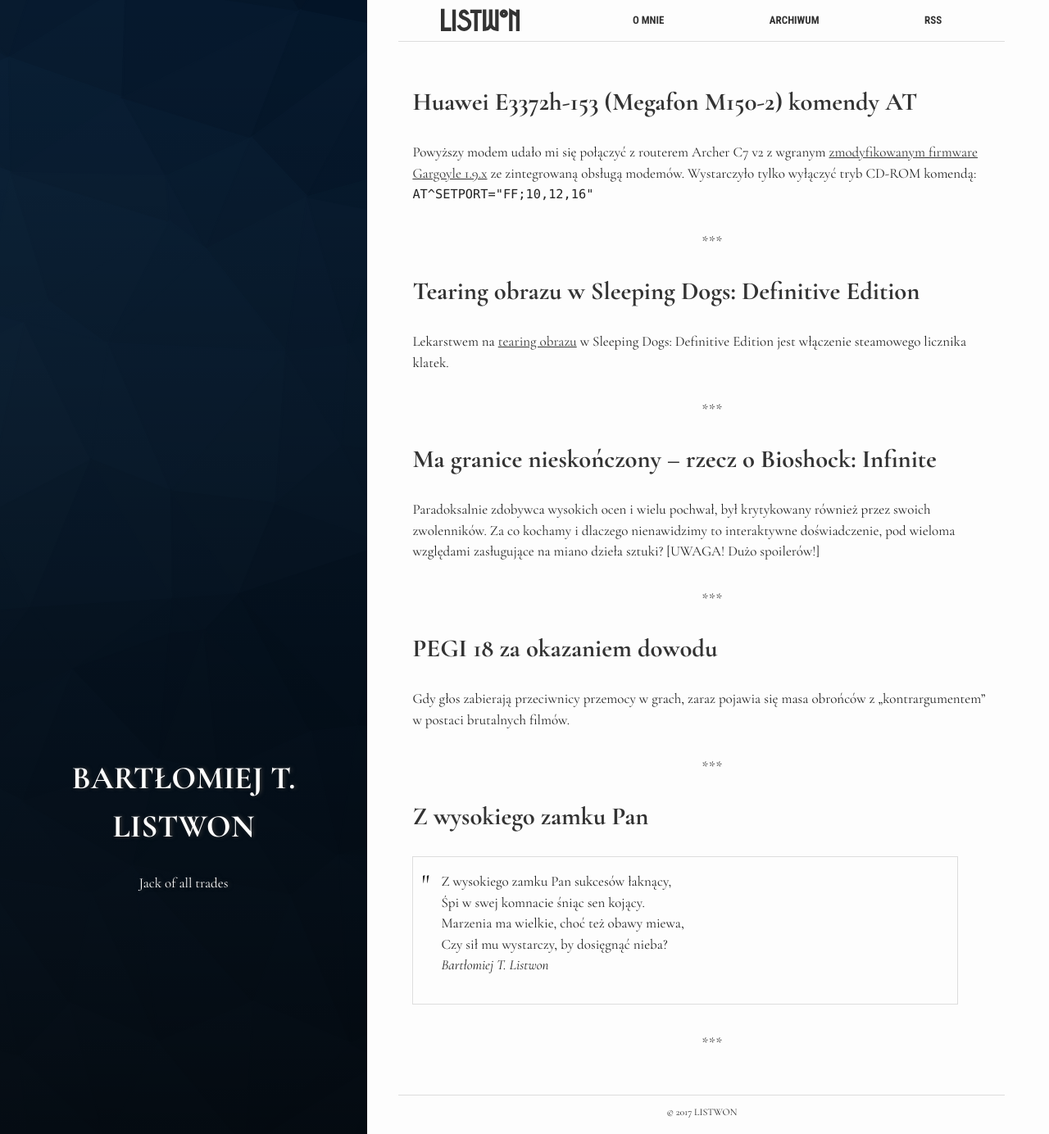
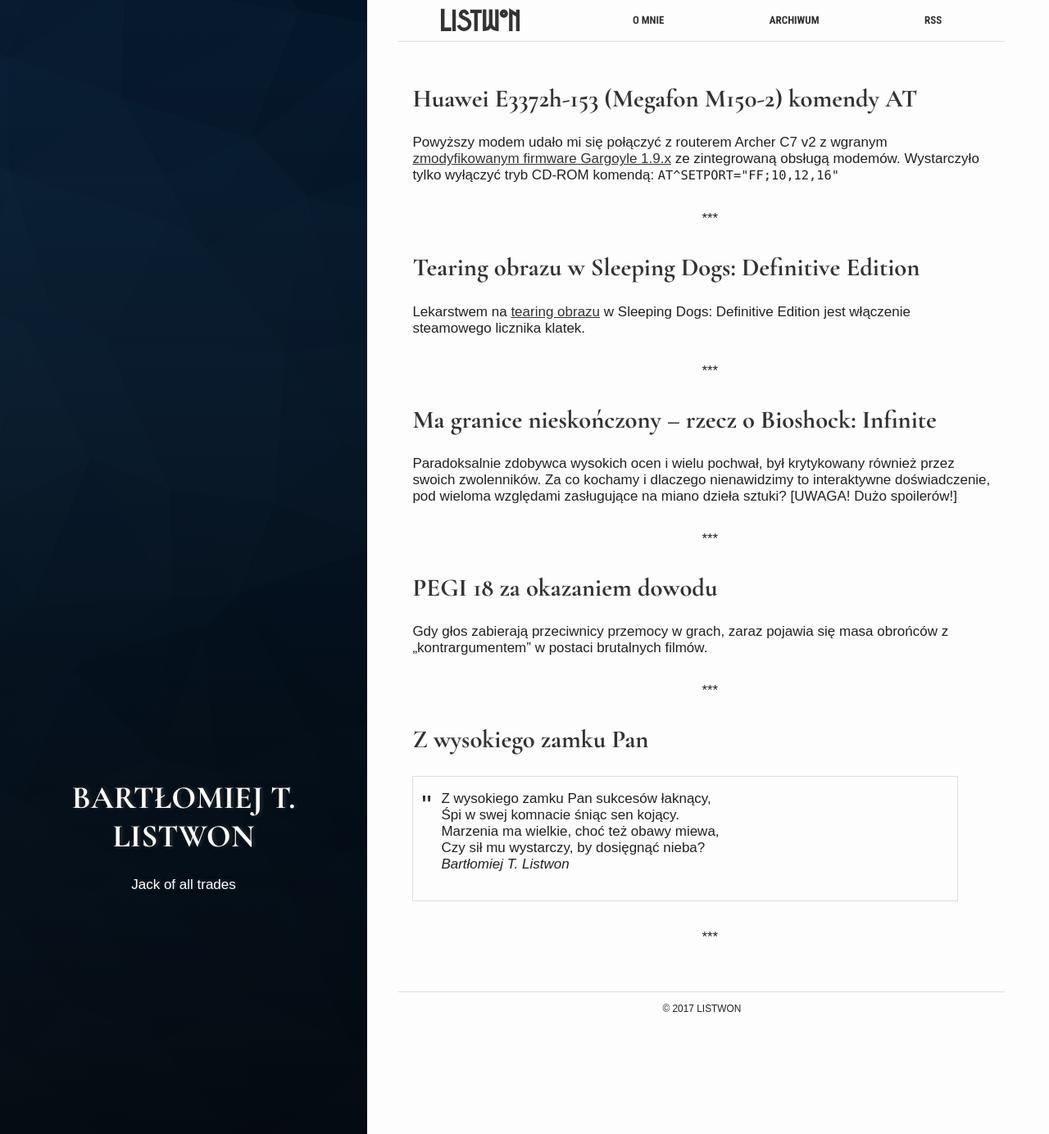
Before and after one commit to Listwon/listwon.github.io, a Jekyll site: the page built from index.html, in a window 1280 px wide and 1384 px high. Shown: the whole window at 82% size. Built offline with Jekyll 4.4.1, drawn with Linux system fonts in a browser that asks for light colours.

Commit message:
Update font

```diff
--- a/assets/_sass/_base.scss
+++ b/assets/_sass/_base.scss
@@ -13,12 +13,12 @@
 
 
 body {
-  font: normal 17px/1.5 'Cormorant Garamond',Garamond,Baskerville,Baskerville Old Face,Hoefler Text,Times New Roman,serif;
+  font: medium 17px/1.5 'Cormorant Garamond',Garamond,Baskerville,Baskerville Old Face,Hoefler Text,Times New Roman,serif;
   width: 100%;
   height: 100%;
   background: #fdfdfd;
   color: #222;
-  font-weight: 400;
+  font-weight: 500;
   -webkit-font-smoothing: antialiased;
 }
 
```
